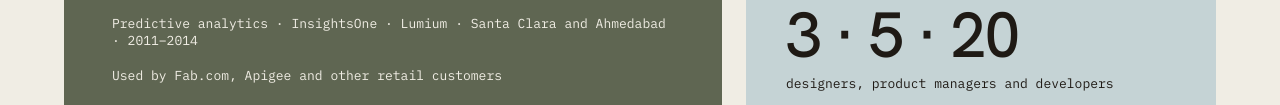
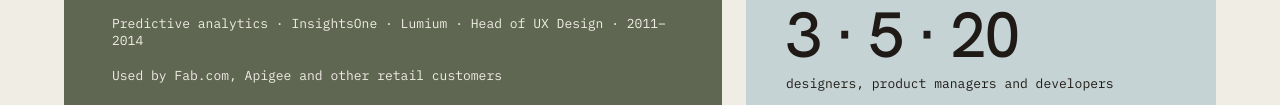
Before and after one commit to nehasaraswt/portfolio, a plain HTML site: page portfolio/insightsone/index.html in a window 1280 px wide. Shown: the part 415-520 px from the top of the page. Drawn offline with Linux system fonts and the light colour scheme.

Commit message:
InsightsOne: add title, Head of UX Design (from resume) (#3)
Claude-Session: https://claude.ai/code/session_014yGxDiLjnvR8iqpDVMbx5q

Co-authored-by: Claude <noreply@anthropic.com>

```diff
--- a/portfolio/insightsone/index.html
+++ b/portfolio/insightsone/index.html
@@ -58,7 +58,7 @@ html,body{overflow-x:clip}
     <header style="display: flex; justify-content: space-between; align-items: center; padding: 8px 6px;"><a href="../../portfolio/index.html" style="display: flex; align-items: center; gap: 10px; font-weight: 600; font-size: 18px; color: rgb(31, 26, 21);"><span style="width: 18px; height: 18px; border-radius: 50%; border: 1.5px solid rgb(151, 67, 21); background: linear-gradient(90deg, rgb(151, 67, 21) 50%, transparent 50%); box-sizing: border-box;"></span>Neha Saraswat</a><span style="font-family: &quot;IBM Plex Mono&quot;, monospace; font-size: 13px; color: rgb(110, 98, 90);">The first systems · 2011</span></header>
 
     <div style="display: grid; grid-template-columns: 7fr 5fr; gap: 24px; min-height: 460px;">
-      <div style="background: #5f6652; color: rgb(240, 237, 228); padding: 48px; display: flex; flex-direction: column; justify-content: space-between;"><span style="width: 40px; height: 40px; border-radius: 50%; border: 1.5px solid rgb(240, 237, 228); box-sizing: border-box;"></span><div style="display: flex; flex-direction: column; gap: 18px;"><h1 style="margin: 0px; font-weight: 500; font-size: 60px; line-height: 1.03; letter-spacing: -0.03em; text-wrap: balance;">From a dashboard to a predictive platform</h1><span style="font-family: &quot;IBM Plex Mono&quot;, monospace; font-size: 13px;">Predictive analytics · InsightsOne · Lumium · Santa Clara and Ahmedabad · 2011–2014</span><span style="font-family: &quot;IBM Plex Mono&quot;, monospace; font-size: 13px;">Used by Fab.com, Apigee and other retail customers</span></div></div>
+      <div style="background: #5f6652; color: rgb(240, 237, 228); padding: 48px; display: flex; flex-direction: column; justify-content: space-between;"><span style="width: 40px; height: 40px; border-radius: 50%; border: 1.5px solid rgb(240, 237, 228); box-sizing: border-box;"></span><div style="display: flex; flex-direction: column; gap: 18px;"><h1 style="margin: 0px; font-weight: 500; font-size: 60px; line-height: 1.03; letter-spacing: -0.03em; text-wrap: balance;">From a dashboard to a predictive platform</h1><span style="font-family: &quot;IBM Plex Mono&quot;, monospace; font-size: 13px;">Predictive analytics · InsightsOne · Lumium · Head of UX Design · 2011–2014</span><span style="font-family: &quot;IBM Plex Mono&quot;, monospace; font-size: 13px;">Used by Fab.com, Apigee and other retail customers</span></div></div>
       <div style="background: #C5D3D5; color: rgb(31, 26, 21); padding: 40px; display: flex; flex-direction: column; justify-content: space-between; gap: 32px;"><span style="font-family: Caveat, cursive; font-weight: 600; font-size: 36px; color: rgb(110, 47, 14); line-height: 1.05;">the data scientist and the marketer, at the same time</span><div style="display: flex; flex-direction: column; gap: 8px;"><span style="font-weight: 500; font-size: 64px; line-height: 1; letter-spacing: -0.03em;">3 · 5 · 20</span><span style="font-family: &quot;IBM Plex Mono&quot;, monospace; font-size: 13px;">designers, product managers and developers</span></div></div>
     </div>
 
```
